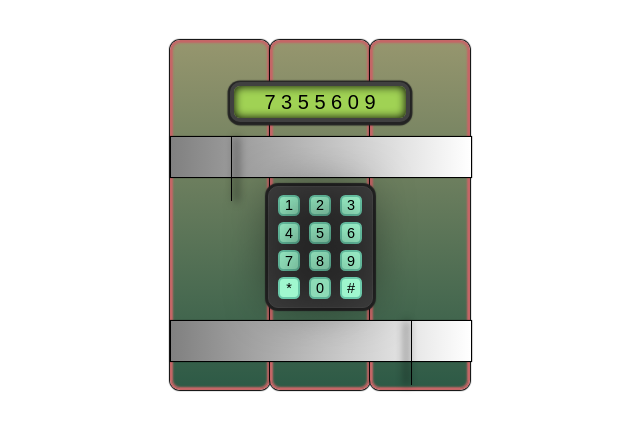
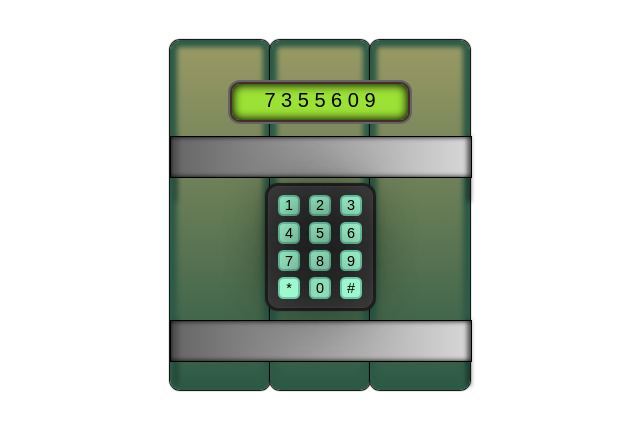
Before and after one commit to dongrigorio2107/demo, a plain HTML site: page index.html in a window 1280 px wide. Shown: the whole page, without its empty margins (320-960 px from the left). Drawn offline with Linux system fonts and the light colour scheme.

Commit message:
shadows designed

```diff
--- a/index.html
+++ b/index.html
@@ -10,8 +10,14 @@
             <div id="part-left" class="part"></div>
             <div id="part-mid" class="part"></div>
             <div id="part-right" class="part"></div>
-            <div id="duct-tape-1" class="duct-tape"><div id="tape-break-1" class="tape-break"></div></div>
-            <div id="duct-tape-2" class="duct-tape"><div id="tape-break-2" class="tape-break"></div></div>
+            <div id="duct-tape-top" class="duct-tape">
+                <div id="tape-div-top-left" class="tape-div"></div>
+                <div id="tape-div-top-right" class="tape-div"></div>
+            </div>
+            <div id="duct-tape-bottom" class="duct-tape">
+                <div id="tape-div-bottom-left" class="tape-div"></div>
+                <div id="tape-div-bottom-right" class="tape-div"></div>
+            </div>
             <div id="display">7 3 5 5 6 0 9</div>
             <div id="buttons">
                 <button id="button-1">1</button>
--- a/styles.css
+++ b/styles.css
@@ -21,9 +21,9 @@ body {
 }
 
 .part {
-    background-image: linear-gradient(rgb(150, 150, 110), rgb(45, 90, 70));
-    border: solid rgb(196, 102, 102) 2px;
-    box-shadow: 0 0 1px 1px, 0 0 2px 1px rgb(196, 102, 102) inset;
+    background-image: linear-gradient(rgb(154, 154, 100), rgb(45, 90, 70));
+    border: solid rgb(45, 90, 70) 2px;
+    box-shadow: 0px 0px 1px 1px, 0px 0px 5px 5px rgb(45, 90, 70) inset;
     border-radius: 10px;
     height: inherit;
     width: 100px;
@@ -83,10 +83,10 @@ button {
 
 #display {
     position: relative;
-    background-color: rgb(160, 210, 84);
-    border: solid rgb(64, 64, 64) 4px;
+    background-color: rgb(156, 225, 53);
+    border: solid rgb(70, 44, 44) 2px;
+    box-shadow: 0px 0px 0px 2px rgb(100, 100, 100), 0px 0px 10px 1px inset;
     border-radius: 10px;
-    box-shadow: 0px 1px 1px 2.5px rgb(35, 35, 35), 0 0 10px inset;
     width: 60%;
     height: 40px;
     margin: 40px auto;
@@ -137,29 +137,36 @@ button {
     position: absolute;
     z-index: 2;
     border: solid black 1px;
-    box-shadow:  0px 0px 1px 0.1px;
-    background-image: linear-gradient(to right, grey, white);
+    box-shadow:  0px 0px 5px 0.1px inset;
+    background-image: linear-gradient(to right, rgb(101, 101, 101), rgb(216, 216, 216));
     width: 100.5%;
     height: 12%;
 }
-#duct-tape-1 {
+#duct-tape-top {
     top: 27.5%;
 }
-#duct-tape-2 {
+#duct-tape-bottom {
     top: 80%;
-
 }
-.tape-break {
+.tape-div {
     position: fixed;
-    border-right: solid rgba(0, 0, 0) 1px;
+    border-right: none;
     width: 0px;
     height: 8%;
 }
-#tape-break-1 {
-    box-shadow: 5px 0px 8px 0.5px;
-    margin-left: 60px;
+#tape-div-top-left {
+    box-shadow: 5px 0px 5px 0.5px;
+    margin-left: 0px;
 }
-#tape-break-2 {
-    box-shadow: -5px 0px 8px 0.5px;
-    margin-left: 240px;
+#tape-div-top-right {
+    box-shadow: -2px 0px 5px 1px;
+    margin-left: 300px;
 }
+#tape-div-bottom-left {
+    box-shadow: 5px 0px 5px 0.5px;
+    margin-left: 0px;
+}
+#tape-div-bottom-right {
+    box-shadow: -2px 0px 5px 1px;
+    margin-left: 300px;
+}
```
